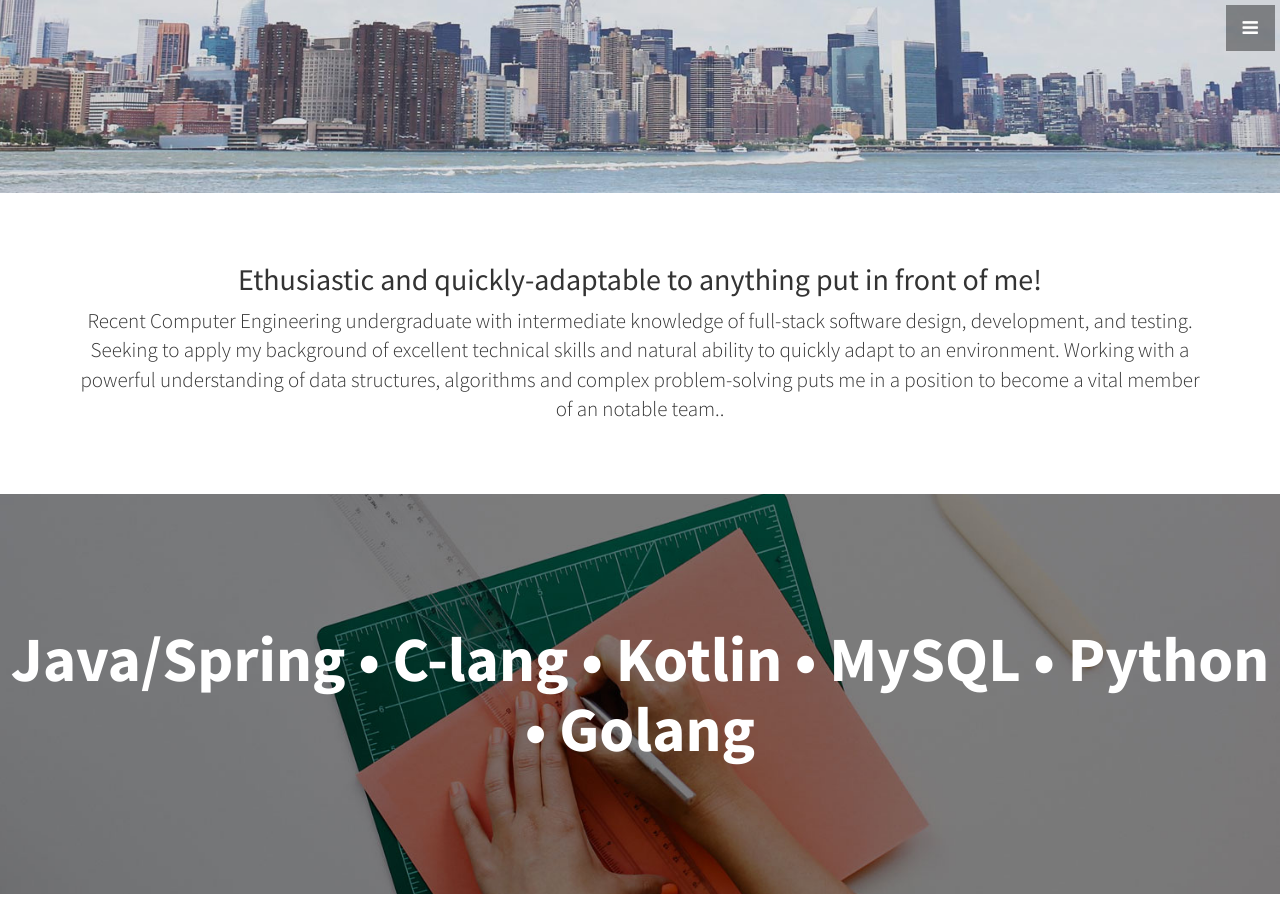
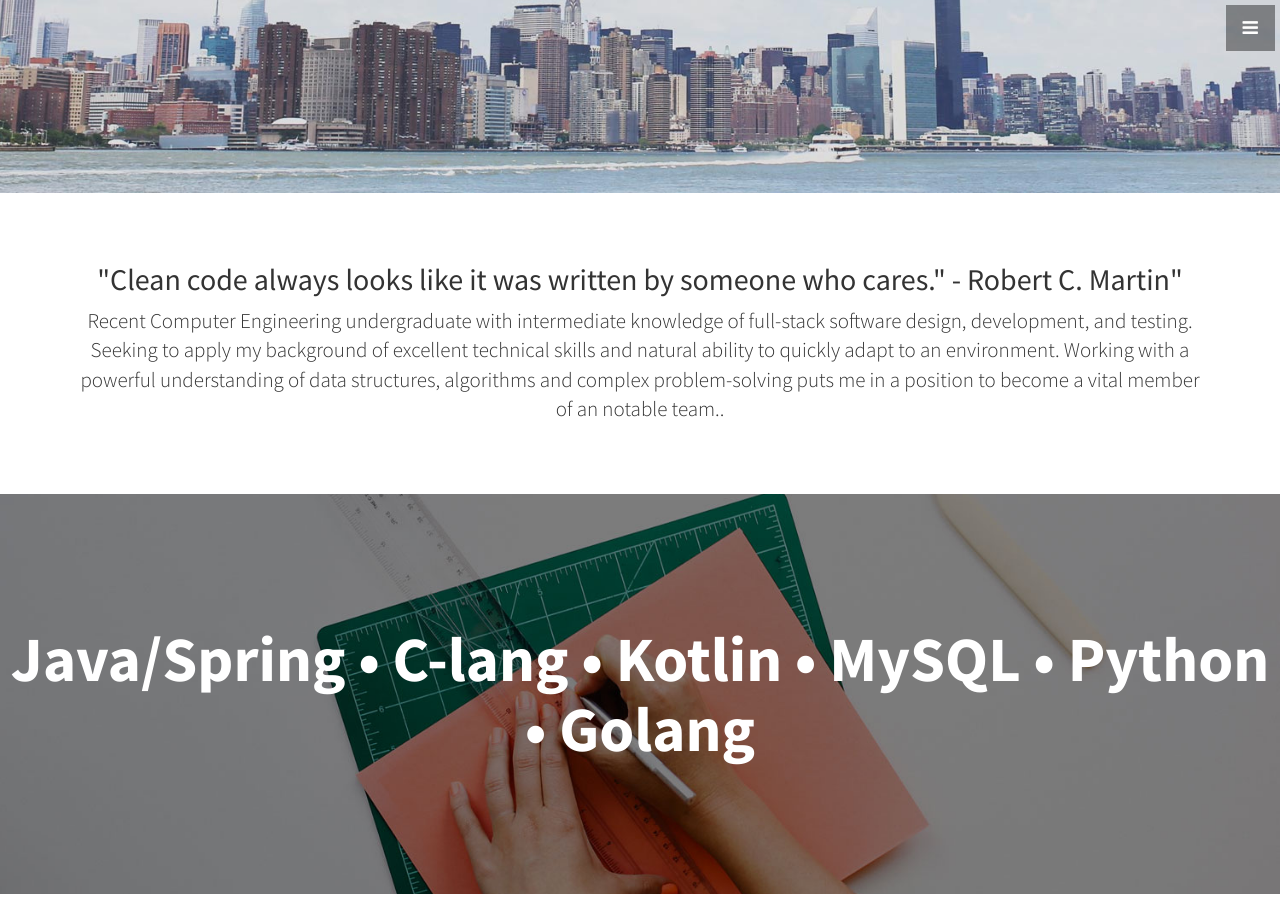
Before and after one commit to henryqbonilla/henryqbonilla.github.io, a Jekyll site: the page built from index.html, in a window 1280 px wide and 900 px high, scrolled down 707 px. Built offline with Jekyll 4.4.1, drawn with Linux system fonts in a browser that asks for light colours.

Commit message:
Update about.html

```diff
--- a/_includes/about.html
+++ b/_includes/about.html
@@ -2,7 +2,7 @@
   <div class="container">
     <div class="row">
       <div class="col-lg-12 text-center">
-        <h2>Ethusiastic and quickly-adaptable to anything put in front of me! </h2>
+        <h2>"Clean code always looks like it was written by someone who cares." - Robert C. Martin"</h2>
         <p class="lead">Recent Computer Engineering undergraduate with intermediate knowledge of full-stack software design, development, and testing.
           Seeking to apply my background of excellent technical skills and natural ability to quickly adapt to an environment.
           Working with a powerful understanding of data structures, algorithms and complex problem-solving puts me in a position to
```
